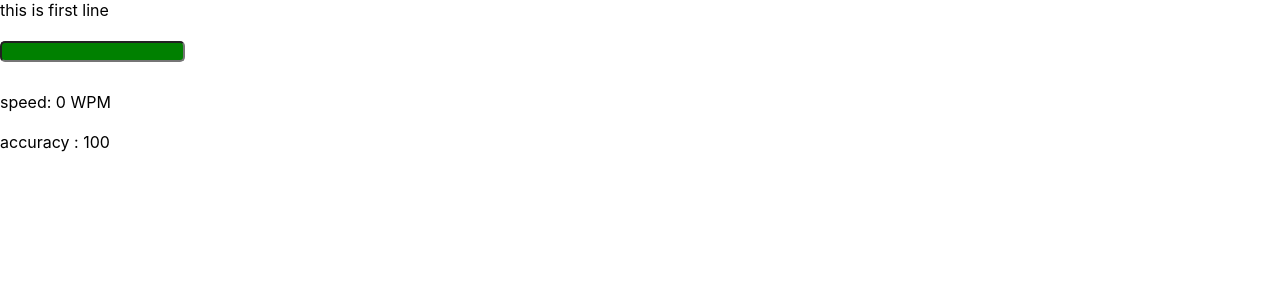
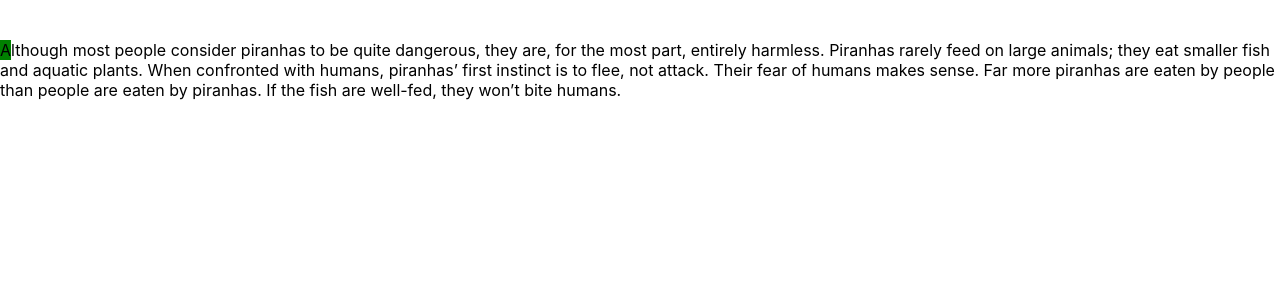
Before and after one commit to Pratyush-05/speedtypingapp, a React (Create React App) app: page / in a window 1280 px wide. Shown: the top 300 px of the page. Built offline with nearby package versions, Linux system fonts and the light colour scheme.

Commit message:
Added interface and transitions like ratatype

```diff
--- a/a.js
+++ /dev/null
@@ -1 +0,0 @@
-asdfsad
--- a/src/Ratacolor.css
+++ b/src/Ratacolor.css
@@ -1,13 +1,25 @@
-.color-green {
+
+.passed-text{
+    display: inline;
+    color: green;
+}
+.box{
     position: relative;
-    margin-bottom: 10px;
-    border-radius: 5px;
-    background-color: green;
+    padding: 5px;
+    width: 180px; height:auto;
+    cursor:pointer;
 }
-
-.color-red {
-    position: relative;
-    margin-bottom: 10px;
-    border-radius: 5px;
+.tobe-passed{
+    display: inline;
+    color: black;
+}
+.wred {
+    display: inline;
+    color: black;
     background-color: red;
 }
+.wgreen {
+    color: black;
+    background-color: green;
+    display: inline;
+}
--- a/src/Ratatype.js
+++ b/src/Ratatype.js
@@ -1,56 +1,41 @@
-import { useState } from 'react';
+import { useEffect, useState } from 'react';
 import './Ratacolor.css';
 
 function Ratatype() {
 
-    // const
-    const paragraph = "this is first line"
+    let s = "Although most people consider piranhas to be quite dangerous, they are, for the most part, entirely harmless. Piranhas rarely feed on large animals; they eat smaller fish and aquatic plants. When confronted with humans, piranhas’ first instinct is to flee, not attack. Their fear of humans makes sense. Far more piranhas are eaten by people than people are eaten by piranhas. If the fish are well-fed, they won’t bite humans.";
 
-    //state
-    const [color, setColor] = useState('color-green')
-    const [speed, setSpeed] = useState(0)
-    const [startTime, setStartTime] = useState(0)
-    const [wrongInputCount, setWrongInputCount] = useState(0)
-    const [rightInputCount, setRightInputCount] = useState(0)
-    const [isFirstInput, setIsFirstInput] = useState(false)
-    const [myvalue, setMyvalue] = useState()
+    const [charIndex, setCharIndex] = useState(0);
+    const [firstString, setFirstString] = useState("");
+    const [midString, setmidString] = useState("");
+    const [lastString, setlastString] = useState("");
+    const [colorFocusedChar, setColorFocusedChar] = useState("wgreen");
 
-    const inputChangeHandler = (event) => {
-        if (!isFirstInput) {
-            setIsFirstInput(true)
-            setStartTime(new Date())
+    const onKeyDownEventHandler = (event) => {
+        const currInput = event.key
+        if (currInput === s[charIndex]) {
+            // add green css for it
+            setColorFocusedChar("wgreen")
+            setCharIndex(charIndex + 1)
         }
-
-        const inputString = event.target.value
-        let inputLength = inputString.length
-
-
-
-        let isTypingCorrect = (paragraph.substring(0, inputLength) !== inputString) ? false : true;
-        isTypingCorrect ? setRightInputCount(rightInputCount + 1) : setWrongInputCount(wrongInputCount + 1)
-        isTypingCorrect ? setColor('color-green') : setColor('color-red');
-        isTypingCorrect && calculateSpeed(startTime, inputLength);
-        if (isTypingCorrect) {
-            setMyvalue(event.target.value)
+        else {
+            setColorFocusedChar("wred")
         }
-
-
-
-    }
-    const calculateSpeed = (startTime, inputLength) => {
-        const currentTime = new Date()
-        const timeTaken = (currentTime - startTime) / 1000
-        setSpeed(parseInt((inputLength / timeTaken) * 12))
     }
 
+    useEffect(() => {
+        console.log(charIndex, "********")
+        setFirstString(s.slice(0, charIndex))
+        setmidString(s[charIndex])
+        setlastString(s.slice(charIndex + 1, s.length))
+    }, [charIndex])
+    return <div tabIndex="0" onKeyDown={onKeyDownEventHandler}>
+        <br />
+        <br />
 
-    return <div >
-
-        {paragraph}<br></br><br></br>
-        <input type="text" className={color} value={myvalue} onChange={inputChangeHandler} />
-        <br></br><br></br>
-        speed: {speed} WPM<br></br><br></br>
-        accuracy : {(parseInt((rightInputCount) / (rightInputCount + wrongInputCount) * 100)) || 100}
+        <div class="passed-text">{firstString}</div>
+        <div class={colorFocusedChar}>{midString}</div>
+        <div class="tobe-passed">{lastString}</div>
     </div>
 }
 export default Ratatype
```
